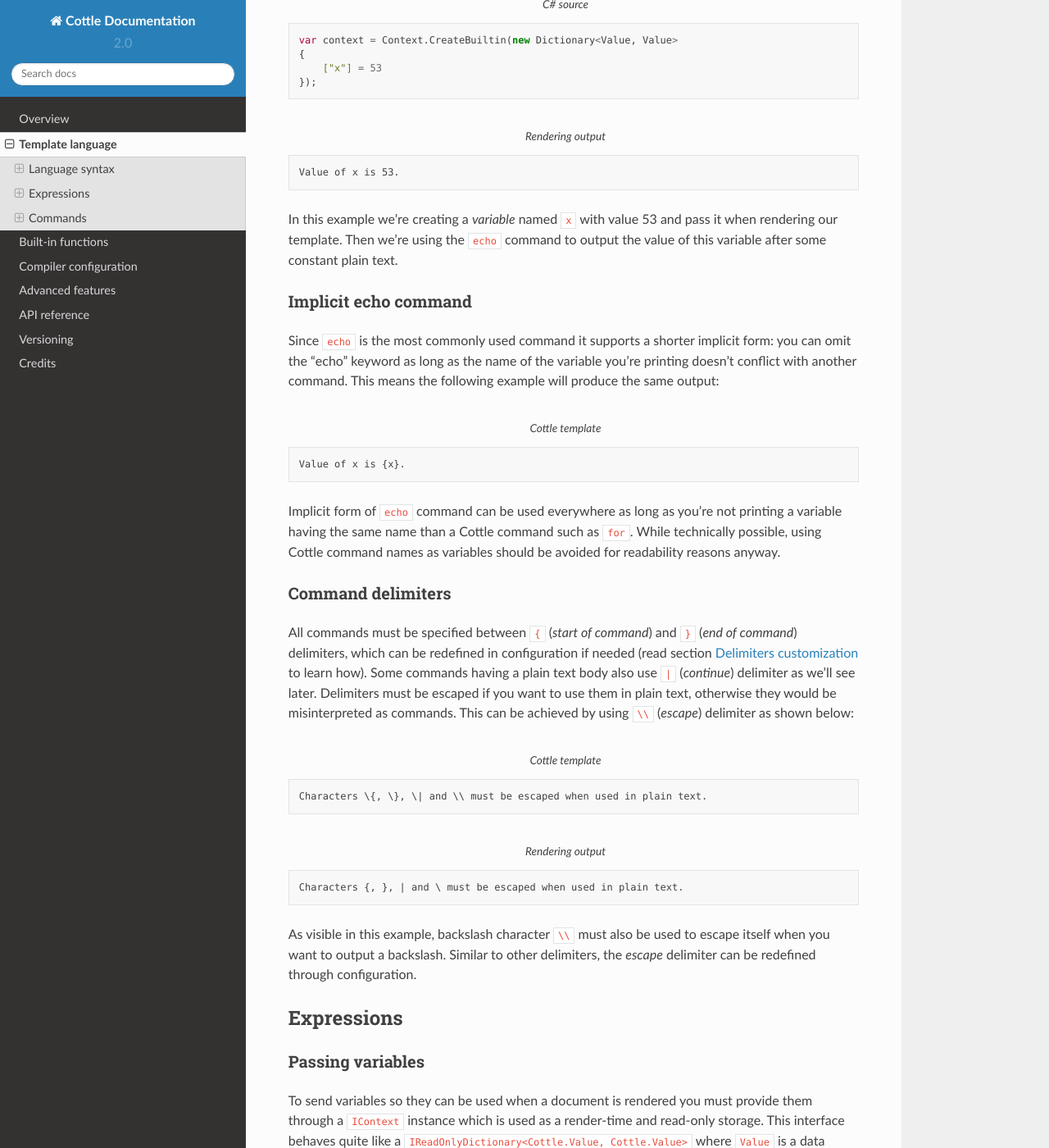
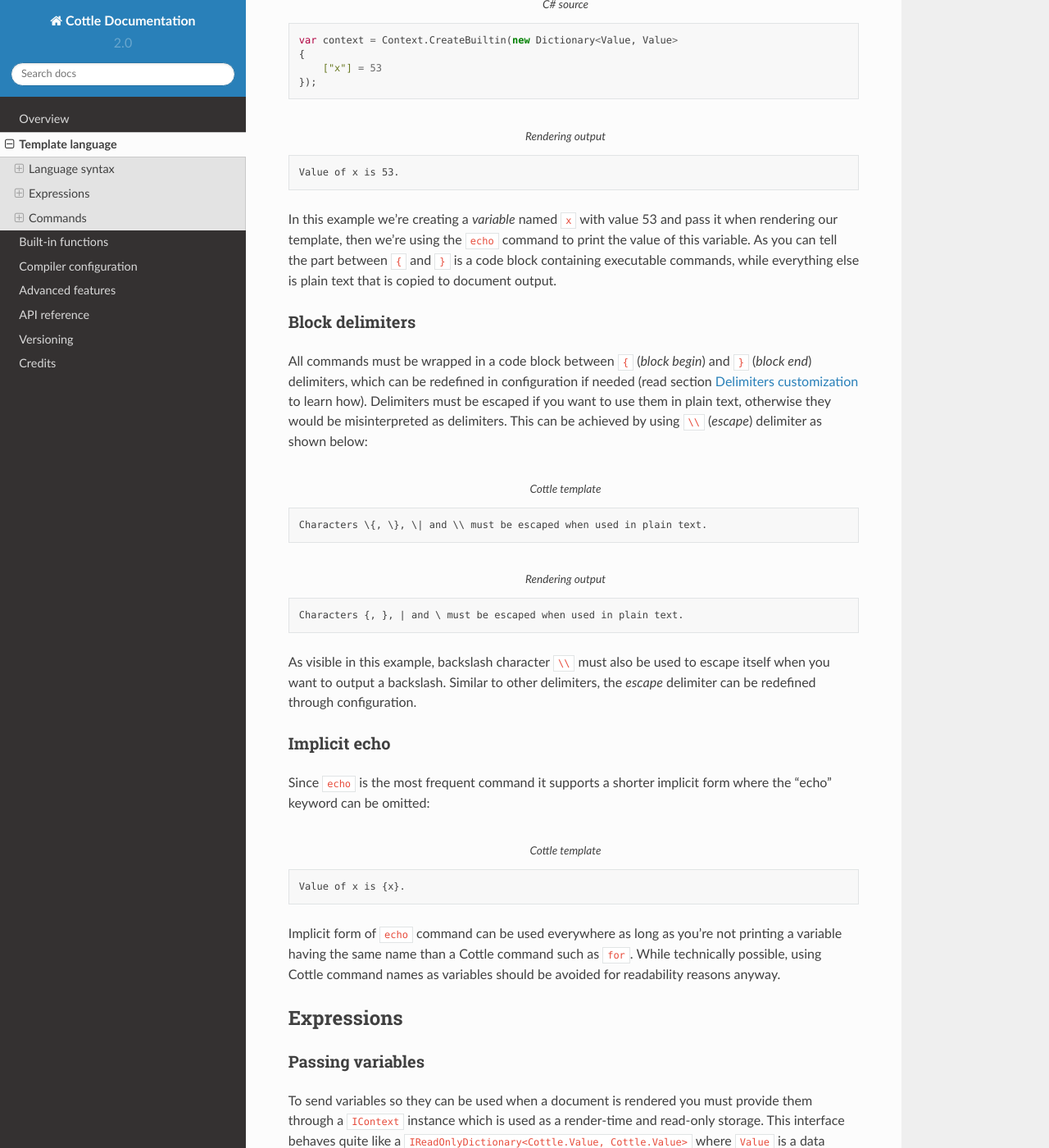
Before and after one commit to r3c/cottle, a Sphinx documentation site: the page built from docs/page/02-language.rst, in a window 1280 px wide and 1400 px high, scrolled down 661 px. Shown: the whole window at 82% size. Built offline with Sphinx 7.4.7 and the Read the Docs theme 2.0.0, drawn with Linux system fonts in a browser that asks for light colours; cross-references to code outside the pages are shown as plain code; some of the changed text lies outside the part shown.

Commit message:
Rewording of code blocks in doc to introduce chained commands.

```diff
--- a/docs/page/02-language.rst
+++ b/docs/page/02-language.rst
@@ -11,7 +11,7 @@
 Plain text and commands
 -----------------------
 
-A Cottle template can contain plain text printed as-is as well as commands that will be executed when document is rendered. These commands can either print dynamic content or have side-effects such as defining variables or controlling the rendering flow.
+A Cottle template can contain plain text printed as-is as well as code blocks containing commands that will be executed when document is rendered. These commands can either print dynamic content or have side-effects such as defining variables or controlling the rendering flow.
 
 The most important command you'll need is the ``echo`` command that takes an argument and outputs its contents. Here is how it works:
 
@@ -33,26 +33,13 @@
 
     Value of x is 53.
 
-In this example we're creating a *variable* named ``x`` with value 53 and pass it when rendering our template. Then we're using the ``echo`` command to output the value of this variable after some constant plain text.
+In this example we're creating a *variable* named ``x`` with value 53 and pass it when rendering our template, then we're using the ``echo`` command to print the value of this variable. As you can tell the part between ``{`` and ``}`` is a code block containing executable commands, while everything else is plain text that is copied to document output.
 
 
-Implicit echo command
----------------------
+Block delimiters
+----------------
 
-Since ``echo`` is the most commonly used command it supports a shorter implicit form: you can omit the "echo" keyword as long as the name of the variable you're printing doesn't conflict with another command. This means the following example will produce the same output:
-
-.. code-block:: plain
-    :caption: Cottle template
-
-    Value of x is {x}.
-
-Implicit form of ``echo`` command can be used everywhere as long as you're not printing a variable having the same name than a Cottle command such as ``for``. While technically possible, using Cottle command names as variables should be avoided for readability reasons anyway.
-
-
-Command delimiters
-------------------
-
-All commands must be specified between ``{`` (*start of command*) and ``}`` (*end of command*) delimiters, which can be redefined in configuration if needed (read section :ref:`delimiter_customization` to learn how). Some commands having a plain text body also use ``|`` (*continue*) delimiter as we'll see later. Delimiters must be escaped if you want to use them in plain text, otherwise they would be misinterpreted as commands. This can be achieved by using ``\\`` (*escape*) delimiter as shown below:
+All commands must be wrapped in a code block between ``{`` (*block begin*) and ``}`` (*block end*) delimiters, which can be redefined in configuration if needed (read section :ref:`delimiter_customization` to learn how). Delimiters must be escaped if you want to use them in plain text, otherwise they would be misinterpreted as delimiters. This can be achieved by using ``\\`` (*escape*) delimiter as shown below:
 
 .. code-block:: plain
     :caption: Cottle template
@@ -65,6 +52,19 @@
     Characters {, }, | and \ must be escaped when used in plain text.
 
 As visible in this example, backslash character ``\\`` must also be used to escape itself when you want to output a backslash. Similar to other delimiters, the *escape* delimiter can be redefined through configuration.
+
+
+Implicit echo
+-------------
+
+Since ``echo`` is the most frequent command it supports a shorter implicit form where the "echo" keyword can be omitted:
+
+.. code-block:: plain
+    :caption: Cottle template
+
+    Value of x is {x}.
+
+Implicit form of ``echo`` command can be used everywhere as long as you're not printing a variable having the same name than a Cottle command such as ``for``. While technically possible, using Cottle command names as variables should be avoided for readability reasons anyway.
 
 
 
@@ -267,7 +267,7 @@
         &lt;=&gt;
     </p>
 
-The ``wrap`` command syntax is ``{wrap function:some {body} here}`` where ``function`` is a function expression and the part between ``:`` (*body declaration*) and ``}`` (*end of command*) delimiters is template code. The template code enclosed by ``wrap`` command will have ``function`` invoked on the expression of every ``echo`` command it contains to modify its value before it gets printed. This means our previous example will produce an output equivalent to this template:
+The ``wrap`` command syntax is ``{wrap function:some {body} here}`` where ``function`` is a function expression and the part between ``:`` (*body declaration*) and ``}`` (*block end*) delimiters is template code. The template code enclosed by ``wrap`` command will have ``function`` invoked on the expression of every ``echo`` command it contains to modify its value before it gets printed. This means our previous example will produce an output equivalent to this template:
 
 .. code-block:: html
     :caption: Cottle template
@@ -319,7 +319,7 @@
 
     Commands can be nested.
 
-The ``if`` command syntax, similarly to ``wrap`` command, is ``{if condition:when {condition} is true}`` where ``condition`` is a predicate expression and the part between ``:`` (*body declaration*) and ``}`` (*end of command*) delimiters is template code. It also supports optional ``elif`` (else if) and ``else`` blocks that behave like in most programming languages, using syntax ``{if first:X|elif second:Y|else:Z}``. Both ``elif`` and ``else`` commands must be preceeded by a ``|`` (*continue*) delimiter.
+The ``if`` command syntax, similarly to ``wrap`` command, is ``{if condition:when {condition} is true}`` where ``condition`` is a predicate expression and the part between ``:`` (*body declaration*) and ``}`` (*block end*) delimiters is template code. It also supports optional ``elif`` (else if) and ``else`` blocks that behave like in most programming languages, using syntax ``{if first:X|elif second:Y|else:Z}``. Both ``elif`` and ``else`` commands must be preceeded by a ``|`` (*continue*) delimiter.
 
 .. code-block:: plain
     :caption: Cottle template
--- a/docs/page/04-configuration.rst
+++ b/docs/page/04-configuration.rst
@@ -162,7 +162,7 @@
 Delimiters customization
 ========================
 
-Default Cottle configuration uses **{** character as *start of command* delimiter, **|** as *continue* delimiter and **}** as *end of command* delimiter. These characters may not be a good choice if you want to write a template that would often use them in plain text context, for example if you're writing a JavaScript template, because you would have to escape every **{**, **}** and **|** to avoid Cottle seeing them as delimiters.
+Default Cottle configuration uses **{** character as *block begin* delimiter, **|** as *continue* delimiter and **}** as *block end* delimiter. These characters may not be a good choice if you want to write a template that would often use them in plain text context, for example if you're writing a JavaScript template, because you would have to escape every **{**, **}** and **|** to avoid Cottle seeing them as delimiters.
 
 A good solution to this problem is changing default delimiters to replace them by more convenient sequences for your needs. Any string can be used as a delimiter as long as it doesn't conflict with a valid Cottle expression (e.g. **[**, **+** or **<**). Make sure at least the first character of your custom delimiters won't cause any ambiguity when choosing them, as the compilation error messages you may have would be confusing.
 
--- a/docs/page/06-api.rst
+++ b/docs/page/06-api.rst
@@ -82,7 +82,7 @@
 
     .. property:: string BlockBegin { get; set; }
 
-        Delimiter for *start of command*, see section :ref:`delimiter_customization` for details.
+        Delimiter for *block begin*, see section :ref:`delimiter_customization` for details.
 
     .. property:: string BlockContinue { get; set; }
 
@@ -90,7 +90,7 @@
 
     .. property:: string BlockEnd { get; set; }
 
-        Delimiter for *end of command*, see section :ref:`delimiter_customization` for details.
+        Delimiter for *block end*, see section :ref:`delimiter_customization` for details.
 
     .. property:: System.Nullable<char> Escape { get; set; }
 
```
